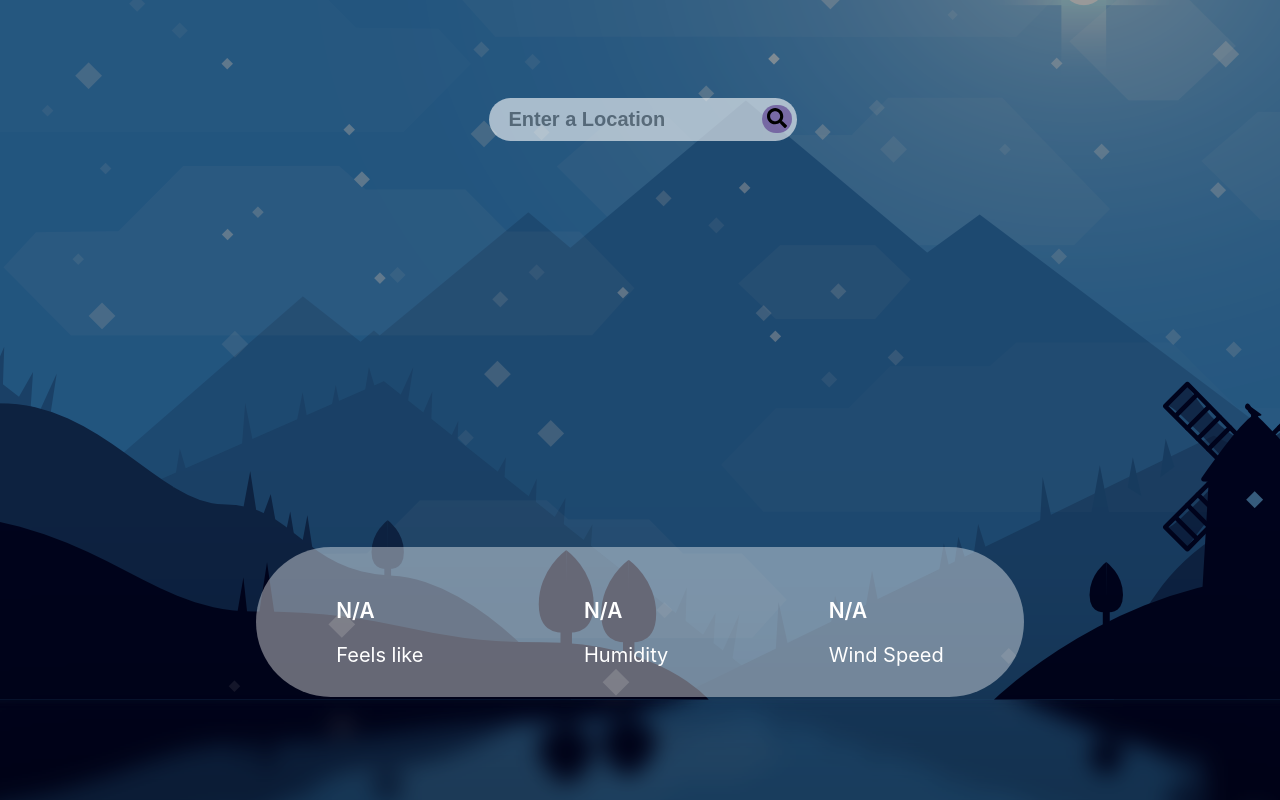
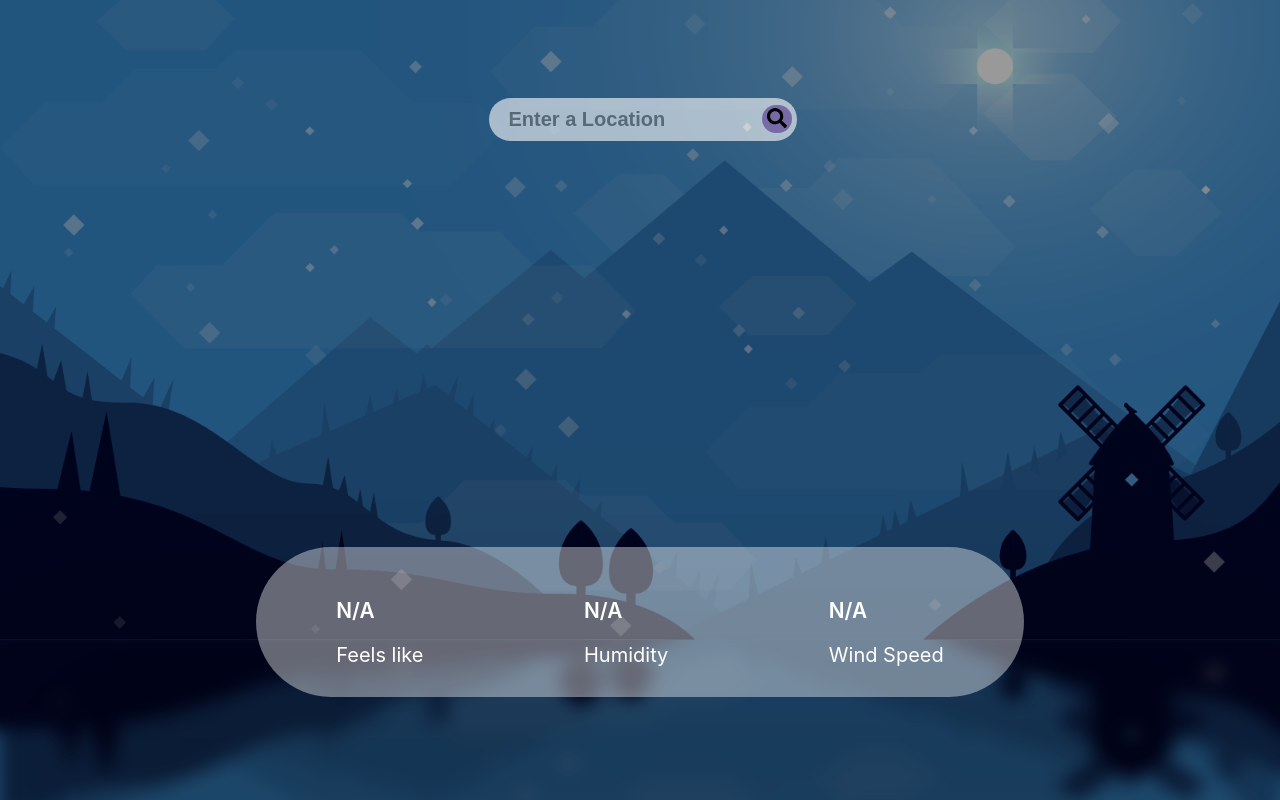
Before and after one commit to MHassan47/React-Weather-App, a React (Create React App) app: page / in a window 1280 px wide. Built offline with nearby package versions, Linux system fonts and the light colour scheme; no server answers.

Commit message:
fixes bug with duplications of background

```diff
--- a/src/index.css
+++ b/src/index.css
@@ -26,9 +26,11 @@ code {
 .app:before {
   content: "";
   background: url("./assets/cold-background.png") center;
+  background-image: no-repeat;
+  background-size: cover;
   position: absolute;
-  width: 100%;
-  height: 100%;
+  width: 100vw;
+  height: 100vh;
   top: 0;
   left: 0;
   z-index: -1;
@@ -37,6 +39,8 @@ code {
 .app_warm:before {
   content: "";
   background: url("./assets/hot-background.png") center;
+  background-image: no-repeat;
+  background-size: cover;
   position: absolute;
   width: 100%;
   height: 100%;
```
